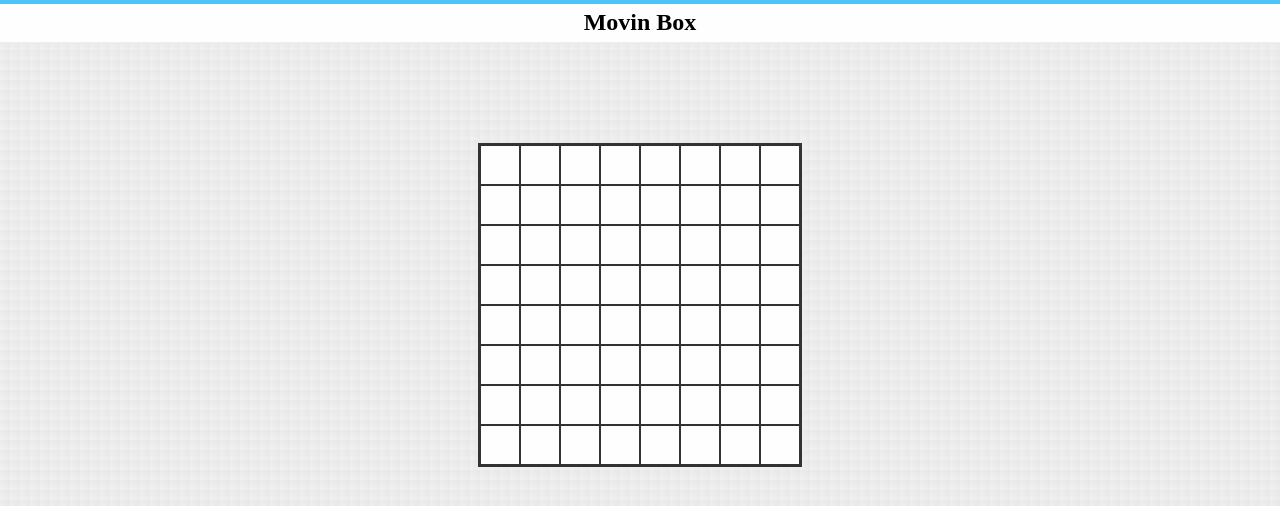
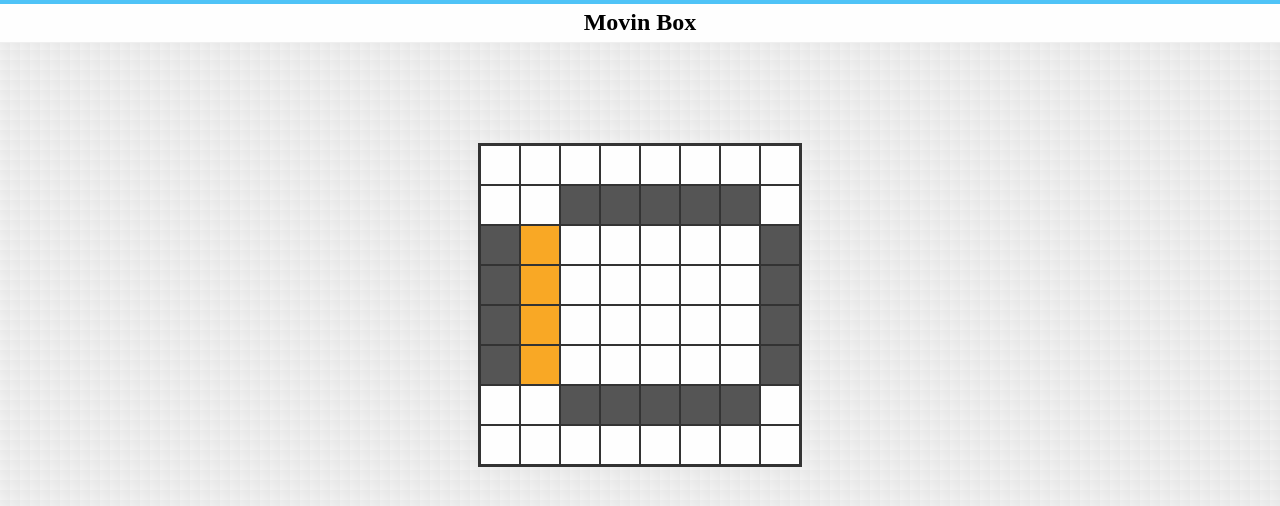
Before and after one commit to sottar/movin_box, a React app: page /play/1 in a window 1280 px wide. Shown: the top 506 px of the page. Built offline with nearby package versions, Linux system fonts and the light colour scheme.

Commit message:
design box position

```diff
--- a/src/components/Field.jsx
+++ b/src/components/Field.jsx
@@ -1,6 +1,7 @@
 /* @flow */
 import React from 'react';
-import type {FieldInfo} from '../Types';
+import type { FieldInfo, BoxInfo } from '../Types';
+import { m } from '../utils';
 
 export default class Field extends React.Component {
   constructor(props: any) {
@@ -13,6 +14,7 @@ export default class Field extends React.Component {
     const cellSize: number = 40;
     const style = {
       wrap: {
+        position: 'relative',
         display: 'flex',
         flexWrap: 'wrap',
         margin: '100px auto 0',
@@ -21,6 +23,16 @@ export default class Field extends React.Component {
         border: '2px solid #333',
         background: '#fefefe',
       },
+    };
+    const cells = this.createCells(fieldInfo, cellSize);
+    const boxes = this.createBoxes(fieldInfo, cellSize);
+    result.push(
+      <div style={style.wrap} key={0}>{cells}{boxes}</div>
+    );
+    return result;
+  }
+  createCells(fieldInfo: FieldInfo, cellSize: number): Array<React.Element<*>> {
+    const style = {
       cells: {
         margin: 0,
         width: cellSize + 'px',
@@ -28,17 +40,45 @@ export default class Field extends React.Component {
         boxSizing: 'border-box',
         border: '1px solid #333',
       },
+      blockCell: {
+        backgroundColor: '#555',
+      },
     };
     let cells = [];
-    for (let i = 1; i <= horizontal * vertical; i++) {
-      cells.push(
-        <div style={style.cells} key={i}></div>
-      );
+    for (let v = 0, vlen = fieldInfo.availablePositions.length; v < vlen; v++) {
+      for (let h = 0, hlen = fieldInfo.availablePositions[v].length; h < hlen; h++) {
+        if (fieldInfo.availablePositions[v][h] == 0) {
+          cells.push(<div style={m(style.cells, style.blockCell)} key={v + ',' + h}></div>);
+        } else {
+          cells.push(<div style={style.cells} key={v + ',' + h}></div>);
+        }
+      }
     }
-    result.push(
-      <div style={style.wrap} key={0}>{cells}</div>
-    );
-    return result;
+    return cells;
+  }
+  createBoxes(fieldInfo: FieldInfo, cellSize: number) {
+    let boxes = [];
+    const style = {
+      box: {
+        position: 'absolute',
+        margin: 0,
+        width: cellSize + 'px',
+        height: cellSize + 'px',
+        boxSizing: 'border-box',
+        border: '1px solid #333',
+      },
+    };
+    const boxInfo: Array<BoxInfo> = fieldInfo.boxInfo;
+    for (let i = 0, len = boxInfo.length; i < len; i++) {
+      boxInfo[i];
+      const currentStyle = {
+        backgroundColor: boxInfo[i].color,
+        left: boxInfo[i].position[0] * cellSize,
+        top: boxInfo[i].position[1] * cellSize,
+      };
+      boxes.push(<div style={m(style.box, currentStyle)} key={i}></div>);
+    }
+    return boxes;
   }
   render() {
     const matrix = this.createMatrix(this.props.fieldInfo);
--- a/src/fields/Level1.jsx
+++ b/src/fields/Level1.jsx
@@ -16,19 +16,25 @@ export const Level1: FieldInfo = {
   boxInfo: [
     {
       id: 1,
-      position: [3, 3],
+      position: [1, 2],
       color: '#f9a825',
       cleared: false,
     },
     {
       id: 2,
-      position: [3, 4],
+      position: [1, 3],
       color: '#f9a825',
       cleared: false,
     },
     {
       id: 3,
-      position: [3, 5],
+      position: [1, 4],
+      color: '#f9a825',
+      cleared: false,
+    },
+    {
+      id: 3,
+      position: [1, 5],
       color: '#f9a825',
       cleared: false,
     },
```
Also changed, not shown: index.js.
